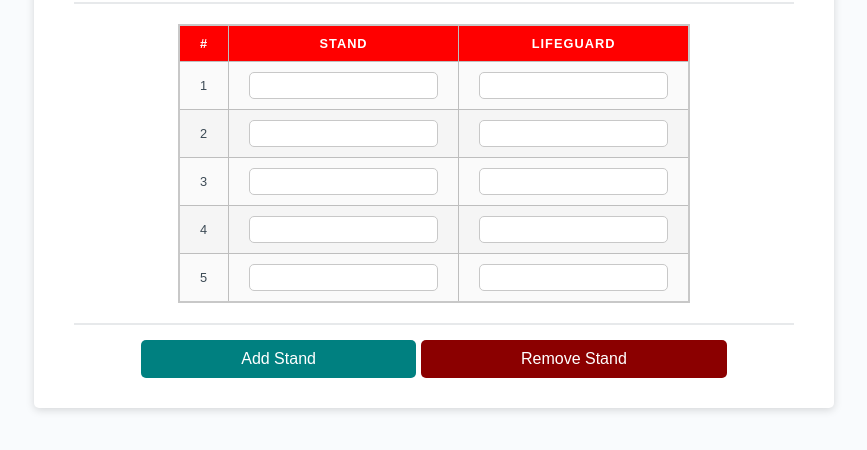
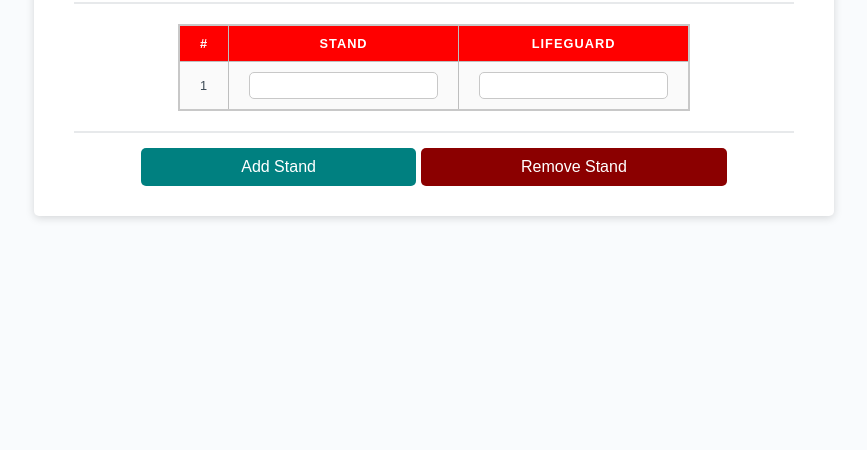
Before and after one commit to ZVKubajak/Lifeguard-Rotation-Tracker, a plain HTML site: page index.html in a window 1280 px wide. Shown: the part 234-684 px from the top of the page, without its empty margins (206-1073 px from the left). Drawn offline with Linux system fonts and the light colour scheme.

```diff
--- a/assets/script.js
+++ b/assets/script.js
@@ -1,10 +1,16 @@
-// Make a function that adds a new row to the table. The function should be called by the Add Stand Button.
-
-// Make a function that removes the last row from the table. The function should be called by the Remove Stand Button.
-
 // Make a function that moves the value of the lifeguard input field down to the next row. If the value is already in the last row, it should be moved to the first row. This function should occur every 15 minutes.
 
+//
+
+// Before making the time interval function, we need all the tables for each time to generate the data. (So there needs to be a function that generates 24 tables from 1:00 to 7:00 if it is a weekend at West.) Then each of the tables should be ordered on a carousel that can change with the click of a previous and next button.
+
+// The carousel should also automatically change every 15 minutes once the time interval function is set up.
+
 const table = document.querySelector('table');
+
+/*
+    ADD STAND BUTTON
+*/
 
 function addStand () {
 
@@ -47,9 +53,18 @@ function addStand () {
 }
 
 const addStandButton = document.getElementById('as-button');
-
 addStandButton.addEventListener("click", addStand);
 
+/*
+    REMOVE STAND BUTTON
+*/
+
 function removeStand () {
+    const rows = document.querySelectorAll('tr');
+    const lastRow = rows[rows.length - 1];
+    table.removeChild(lastRow);
+    return
+}
 
-}
+const removeStandButton = document.getElementById('rs-button');
+removeStandButton.addEventListener("click", removeStand);
--- a/index.html
+++ b/index.html
@@ -26,26 +26,6 @@
                     <td><input class="text-input" type="text"></td>
                     <td><input class="text-input" type="text"></td>
                 </tr>
-                <tr>
-                    <td>2</td>
-                    <td><input class="text-input" type="text"></td>
-                    <td><input class="text-input" type="text"></td>
-                </tr>
-                <tr>
-                    <td>3</td>
-                    <td><input class="text-input" type="text"></td>
-                    <td><input class="text-input" type="text"></td>
-                </tr>
-                <tr>
-                    <td>4</td>
-                    <td><input class="text-input" type="text"></td>
-                    <td><input class="text-input" type="text"></td>
-                </tr>
-                <tr>
-                    <td>5</td>
-                    <td><input class="text-input" type="text"></td>
-                    <td><input class="text-input" type="text"></td>
-                </tr>
             </table>
         </div>
         <div id="card-footer">
```
